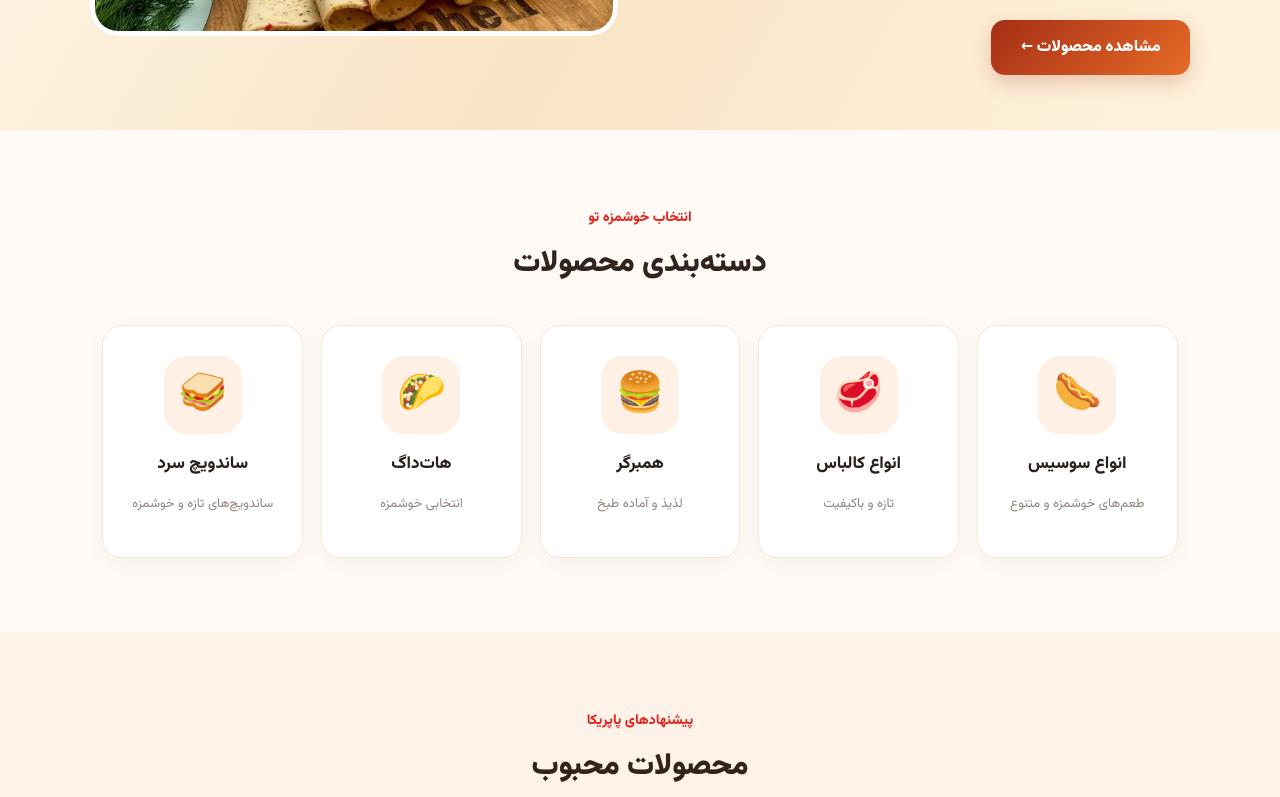
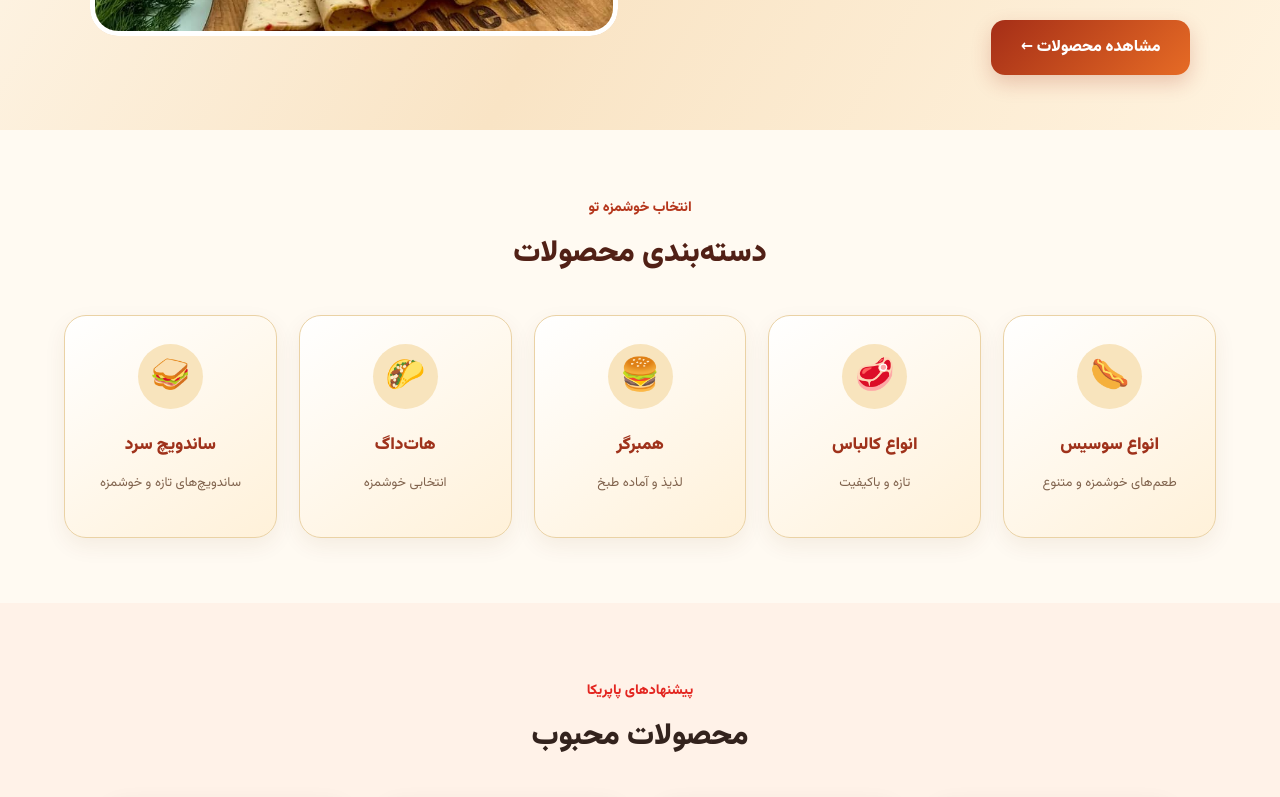
Before and after one commit to romistay/paprika-store, a React (Vite) app: page / in a window 1280 px wide. Shown: the part 500-1297 px from the top of the page. Built offline with nearby package versions, Linux system fonts and the light colour scheme.

Commit message:
Update index.css

```diff
--- a/src/index.css
+++ b/src/index.css
@@ -1577,3 +1577,93 @@ footer small {
     font-size: 14px;
   }
 }
+
+/* PAPRIKA PREMIUM CATEGORIES */
+.categories {
+  padding: 65px 5%;
+  background: #fffaf2;
+}
+
+.categories .section-heading {
+  text-align: center;
+  margin-bottom: 38px;
+}
+
+.categories .section-heading span {
+  color: #b5361c;
+  font-size: 14px;
+  font-weight: 800;
+}
+
+.categories .section-heading h2 {
+  color: #512016;
+  font-size: 30px;
+  font-weight: 900;
+  margin-top: 10px;
+}
+
+.category-grid {
+  display: grid;
+  grid-template-columns: repeat(auto-fit, minmax(170px, 1fr));
+  gap: 22px;
+}
+
+.category-card {
+  padding: 28px 15px;
+  text-align: center;
+  background: linear-gradient(145deg, #fff, #fff1d9);
+  border: 1px solid #ead2a5;
+  border-radius: 22px;
+  box-shadow: 0 8px 22px rgba(100, 50, 20, 0.07);
+  transition: 0.3s ease;
+}
+
+.category-card:hover {
+  transform: translateY(-7px);
+  border-color: #d9a441;
+  box-shadow: 0 14px 28px rgba(100, 50, 20, 0.13);
+}
+
+.category-icon {
+  display: inline-flex;
+  align-items: center;
+  justify-content: center;
+  width: 65px;
+  height: 65px;
+  margin-bottom: 15px;
+  background: #f8e4bd;
+  border-radius: 50%;
+  font-size: 32px;
+}
+
+.category-card h3 {
+  color: #9f321b;
+  font-size: 17px;
+  font-weight: 900;
+  margin: 8px 0;
+}
+
+.category-card p {
+  color: #80634d;
+  font-size: 13px;
+  line-height: 1.9;
+}
+
+@media (max-width: 600px) {
+  .categories {
+    padding: 45px 15px;
+  }
+
+  .category-grid {
+    grid-template-columns: repeat(2, minmax(0, 1fr));
+    gap: 13px;
+  }
+
+  .category-card {
+    padding: 22px 10px;
+  }
+
+  .categories .section-heading h2 {
+    font-size: 24px;
+  }
+}
```
